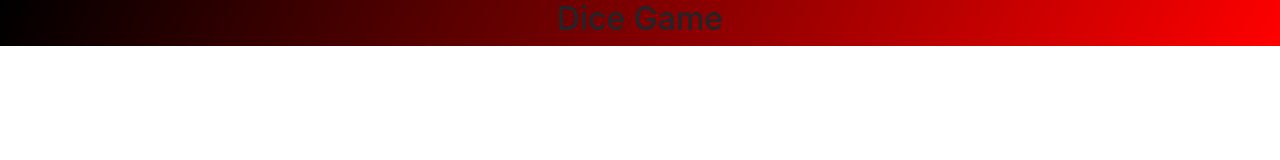
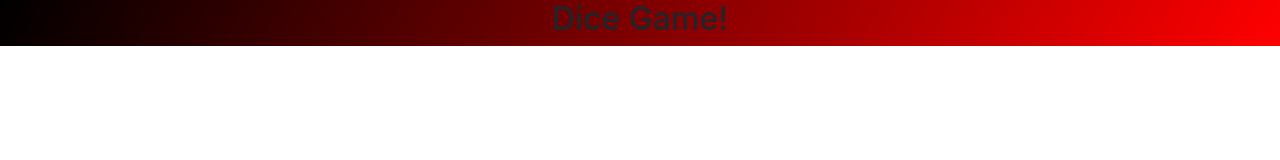
Before and after one commit to muzam-il/dice_game, a React (Create React App) app: page / in a window 1280 px wide. Shown: the top 160 px of the page. Built offline with nearby package versions, Linux system fonts and the light colour scheme.

Commit message:
Update App.js
first committ

```diff
--- a/src/App.js
+++ b/src/App.js
@@ -5,7 +5,7 @@ import "./App.css";
 function App() {
   return (
     <div className="col-2 offset-5 text-center ">
-      <h2>Dice Game</h2>
+      <h2>Dice Game!</h2>
     </div>
   );
 }
```
